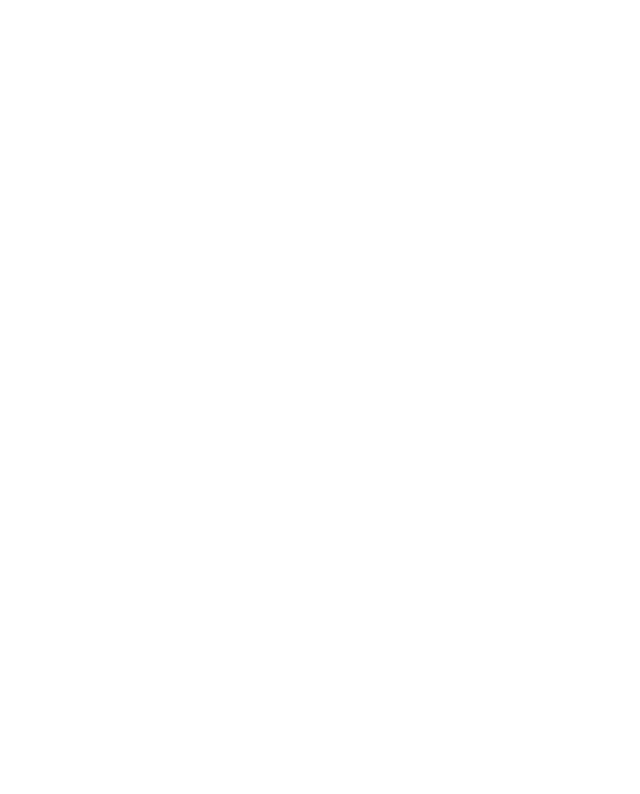
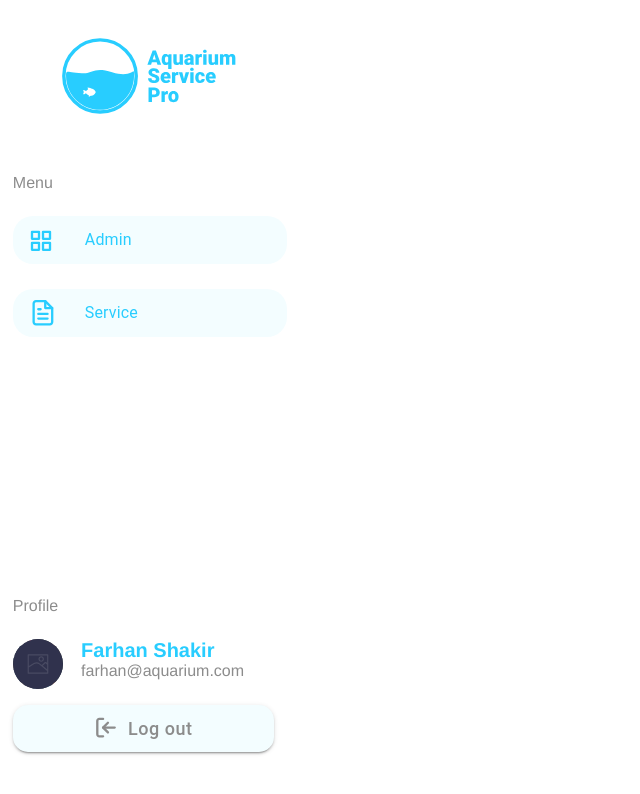
Before and after one commit to yousufkalim/aquarium-admin, a React (Create React App) app: page /superadmin in a window 1280 px wide. Before the commit this address had no page. Shown: the top 794 px of the page, without its empty margins (0-640 px from the left). Built offline with nearby package versions, Linux system fonts and the light colour scheme; a web font is replaced by a local one.

Commit message:
Superadmin/Admin List UI

```diff
--- a/src/containers/Login.jsx
+++ b/src/containers/Login.jsx
@@ -118,7 +118,7 @@
             </FormControl>
           </Grid>
           <Grid>
-            <Link to="/" style={{ textDecoration: 'none' }}>
+            <Link to="/superadmin" style={{ textDecoration: 'none' }}>
               <Button className="signInBtn" variant="contained">
                 Sign in
               </Button>
--- /dev/null
+++ b/src/containers/superadmin/Admin.jsx
@@ -0,0 +1,9 @@
+import Sidebar from '../../components/Sidebar';
+
+export default function Home() {
+  return (
+    <div>
+      <Sidebar />
+    </div>
+  );
+}
--- a/src/routes/index.jsx
+++ b/src/routes/index.jsx
@@ -5,12 +5,14 @@
 // Routes
 import Home from '../containers/Home';
 import Login from '../containers/Login';
+import Admin from '../containers/superadmin/Admin';
 
 function Index() {
   return (
     <Routes>
       <Route path="/" element={<Home />} />
       <Route path="/login" element={<Login />} />
+      <Route path="/superadmin" element={<Admin />} />
     </Routes>
   );
 }
```
